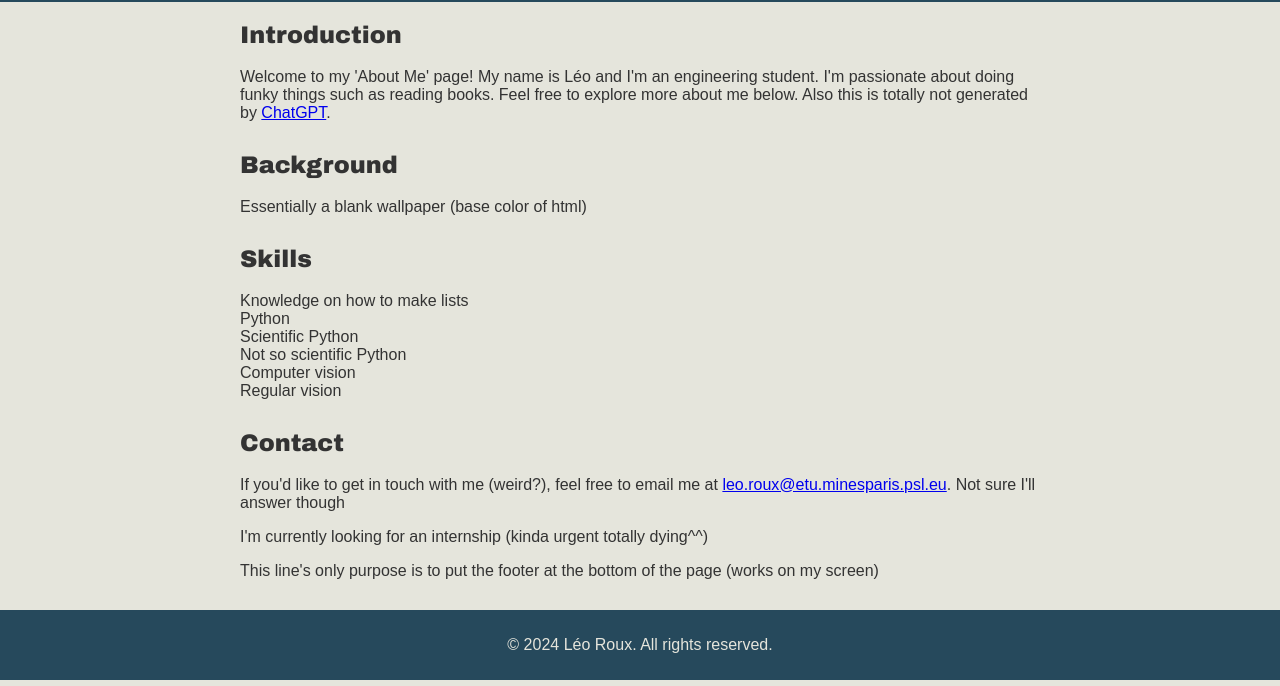
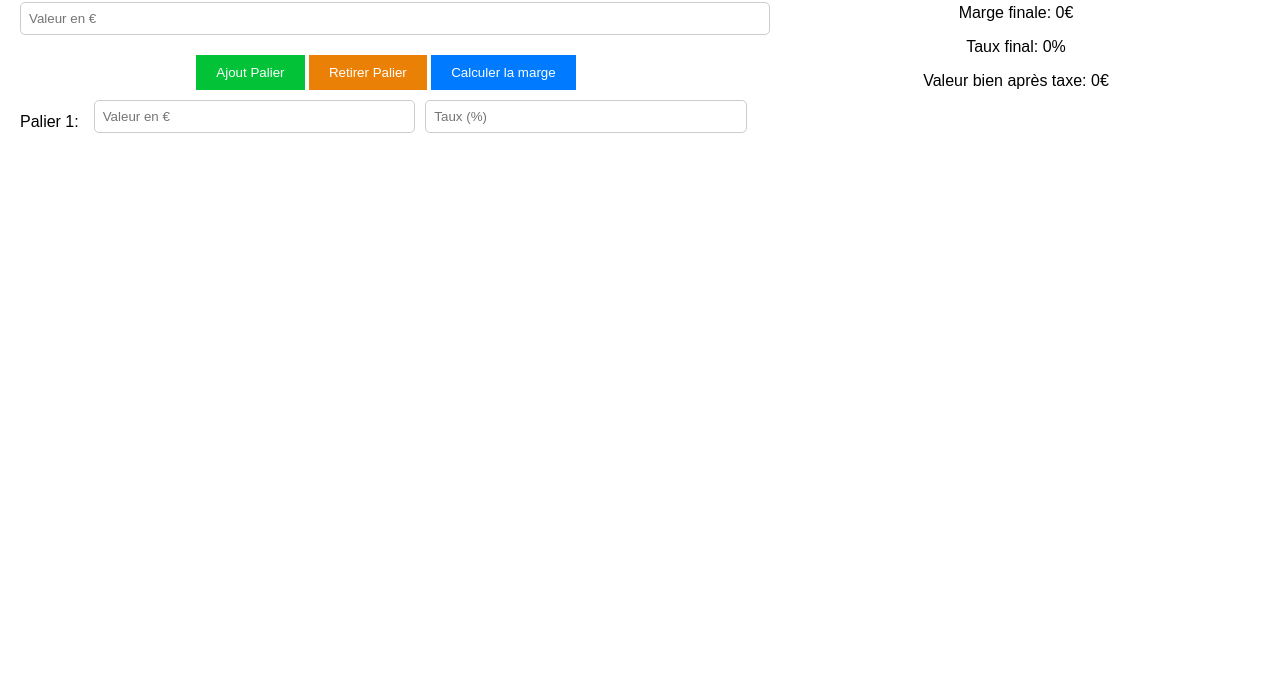
Before and after one commit to leorouxx/leorouxx.github.io, a plain HTML site: page index.html in a window 1280 px wide. Shown: the part 114-800 px from the top of the page. Drawn offline with Linux system fonts and the light colour scheme.

Commit message:
calculateur

```diff
--- a/index.html
+++ b/index.html
@@ -1,49 +1,50 @@
 <!DOCTYPE html>
 <html lang="en">
 <head>
-    <meta charset="UTF-8">
-    <meta name="viewport" content="width=device-width, initial-scale=1.0">
-    <title>About</title>
-    <link rel="stylesheet" href="style.css">
+<meta charset="UTF-8">
+<meta name="viewport" content="width=device-width, initial-scale=1.0">
+<title>Proportional Tax Calculator</title>
+<link rel="stylesheet" href="style/main.css">
+<link rel="stylesheet" href="style/buttons.css">
+<script src="script.js"></script>
 </head>
 <body>
-    <header>
-        <header>
-            <div class="logo">
-                <img src="ressources/logo.svg" alt="Logo">
+
+    <h1>Calculateur Frais</h1>
+
+    <div class="container">
+        <div class="left-column">
+            <div>
+                <label for="income">Valeur du bien:</label>
+                <input type="number" id="income" placeholder="Valeur en €">
             </div>
-            <h1>About Me (Léo btw)</h1>
-        </header>
-    </header>
-    <main>
-        <section id="introduction">
-            <h2>Introduction</h2>
-            <p>Welcome to my 'About Me' page! My name is Léo and I'm an engineering student. I'm passionate about doing funky things such as reading books. Feel free to explore more about me below. Also this is totally not generated by <a href="https://chat.openai.com/">ChatGPT</a>.</p>
-        </section>
-        <section id="background">
-            <h2>Background</h2>
-            <p>Essentially a blank wallpaper (base color of html)</p>
-        </section>
-        <section id="skills">
-            <h2>Skills</h2>
-            <ul>
-                <li>Knowledge on how to make lists</li>
-                <li>Python</li>
-                <li>Scientific Python</li>
-                <li>Not so scientific Python</li>
-                <li>Computer vision</li>
-                <li>Regular vision</li>
-            </ul>
-        </section>
-        <section id="contact">
-            <h2>Contact</h2>
-            <p>If you'd like to get in touch with me (weird?), feel free to email me at <a href="mailto:leo.roux@etu.minesparis.psl.eu">leo.roux@etu.minesparis.psl.eu</a>. Not sure I'll answer though</p>
-            <p>I'm currently looking for an internship (kinda urgent totally dying^^)</p>
-            <p>This line's only purpose is to put the footer at the bottom of the page (works on my screen)</p>
-        </section>
-    </main>
-    <footer>
-        <p>&copy; 2024 Léo Roux. All rights reserved.</p>
-    </footer>
-</body>
+
+            <div id="floor-controls">
+                <button onclick="addFloor()" class="add-button">Ajout Palier</button>
+                <button onclick="removeFloor()" class="remove-button">Retirer Palier</button>
+                <button onclick="calculateTax()" class="calculate-button">Calculer la marge</button>
+            </div>
+
+            <div id="floor-container">
+                <div class="floor">
+                    <label for="floor1">Palier 1:</label>
+                    <input type="number" class="floor-amount" id="floor1" placeholder="Valeur en €">
+                    <input type="number" class="floor-rate" placeholder="Taux (%)">
+                </div>
+            </div>
+
+        </div>
+
+        <div class="right-column">
+            <div id="tax-info">
+                <p>Marge finale: <span id="total-tax">0€</span></p>
+                <p>Taux final: <span id="final-rate">0%</span></p>
+                <p>Valeur bien après taxe: <span id="net-income">0€</span></p>
+            </div>
+        </div>
+    </div>
+
+    <script src="script.js"></script>
+
+    </body>
 </html>
--- /dev/null
+++ b/script.js
@@ -0,0 +1,44 @@
+function calculateTax() {
+    const income = parseFloat(document.getElementById('income').value);
+    const floors = document.querySelectorAll('.floor');
+    let totalTax = 0;
+
+    for (let i = 0; i < floors.length; i++) {
+        const floorAmount = parseFloat(floors[i].querySelector('.floor-amount').value);
+        const floorRate = parseFloat(floors[i].querySelector('.floor-rate').value) / 100;
+        const previousFloorAmount = i > 0 ? parseFloat(floors[i - 1].querySelector('.floor-amount').value) : 0;
+
+        if (!isNaN(floorAmount) && !isNaN(floorRate)) {
+            const taxableAmount = Math.min(Math.max(income - previousFloorAmount, 0), floorAmount - previousFloorAmount);
+            totalTax += taxableAmount * floorRate;
+        }
+    }
+
+    const finalRate = (totalTax / income) * 100;
+
+    document.getElementById('total-tax').textContent = `${totalTax.toFixed(2)}€`;
+    document.getElementById('final-rate').textContent = `${finalRate.toFixed(2)}%`;
+    document.getElementById('net-income').textContent = `${(income + totalTax).toFixed(2)}€`;
+}
+
+function addFloor() {
+    const floorContainer = document.getElementById('floor-container');
+    const floorCount = floorContainer.querySelectorAll('.floor').length + 1;
+    const newFloor = `
+        <div class="floor">
+            <label for="floor${floorCount}">Palier ${floorCount}:</label>
+            <input type="number" class="floor-amount" id="floor${floorCount}" placeholder="Valeur en €">
+            <input type="number" class="floor-rate" placeholder="Taux (%)">
+        </div>
+    `;
+    floorContainer.insertAdjacentHTML('beforeend', newFloor);
+}
+
+function removeFloor() {
+    const floorContainer = document.getElementById('floor-container');
+    const floors = floorContainer.querySelectorAll('.floor');
+    if (floors.length > 1) {
+        const lastFloor = floors[floors.length - 1];
+        floorContainer.removeChild(lastFloor);
+    }
+}
--- /dev/null
+++ b/style/buttons.css
@@ -0,0 +1,26 @@
+button {
+    padding: 10px 20px;
+    background-color: #007bff;
+    color: #fff;
+    border: none;
+    cursor: pointer;
+}
+button:hover {
+    background-color: #0056b3;
+}
+
+.add-button {
+    background-color: #02c238;
+}
+
+.add-button:hover {
+    background-color: #07932f;
+}
+
+.remove-button {
+    background-color: #eb8006;
+}
+
+.remove-button:hover {
+    background-color: #c8710c;
+}
--- /dev/null
+++ b/style/main.css
@@ -0,0 +1,67 @@
+body {
+    font-family: Arial, sans-serif;
+    margin: 0;
+    padding: 20px;
+}
+
+h1 {
+    text-align: center;
+    margin-bottom: 20px;
+}
+
+.container {
+    display: flex;
+}
+
+.left-column {
+    flex: 60%;
+    padding-right: 20px;
+}
+
+.right-column {
+    flex: 40%;
+}
+
+input[type="number"] {
+    width: 100%;
+    padding: 8px;
+    margin-bottom: 10px;
+    border: 1px solid #ccc;
+    border-radius: 5px;
+}
+
+
+.floor {
+    display: flex;
+    align-items: center;
+    margin-bottom: 10px;
+}
+
+label {
+    margin-right: 10px;
+}
+
+#floor-controls {
+    margin-top: 10px;
+    margin-bottom: 10px;
+    text-align: center; /* Aligns the buttons in the center */
+}
+
+.floor-amount,
+.floor-rate {
+    flex: 1;
+    padding: 8px;
+    border: 1px solid #ccc;
+    border-radius: 5px;
+    margin-left:5px;
+    margin-right:5px;
+}
+
+#tax-info {
+    margin-top: 20px;
+}
+
+#tax-info p {
+    margin-bottom: 10px;
+    text-align: center;
+}
```
Also changed, not shown: page_1/index.html (added, +49 -0 lines), page_1/ressources/logo.svg (renamed from ressources/logo.svg), page_1/style.css (renamed from style.css).
